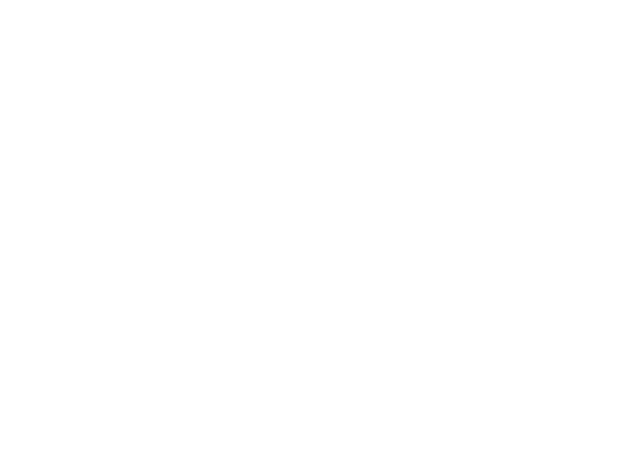
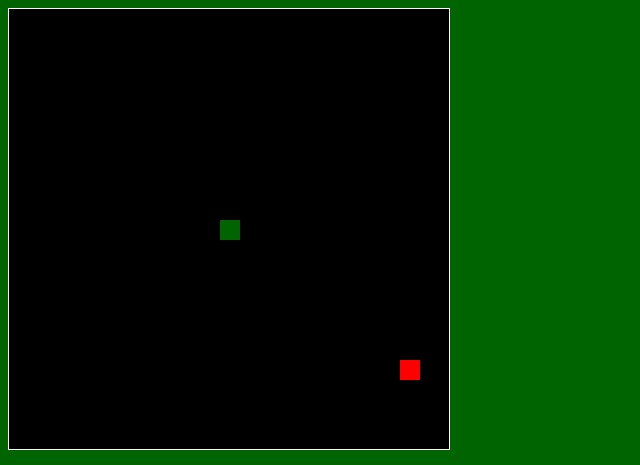
Before and after one commit to LAST2964/LAST2964.github.io, a plain HTML site: page asd-projects/snake/index.html in a window 1280 px wide. Shown: the top 465 px of the page, without its empty margins (0-640 px from the left). Drawn offline with Linux system fonts and the light colour scheme.

Commit message:
saving snake

```diff
--- a/asd-projects/snake/index.html
+++ b/asd-projects/snake/index.html
@@ -4,12 +4,15 @@
   <head>
     <title>Snake</title>
     <!--Link jQuery and CSS here-->
-
+    <link rel="stylesheet" type="text/css" href="index.css" />
+    <script src="jquery.min.js"></script>
   </head>
   <body>
-
+    <div id="board"></div>
+<h1 id="score">Score: 0</h1>
+<h1 id="highScore">High Score: 0</h1>
   </body>
 
   <!-- Link index.js here -->
-
+  <script src="index.js"></script>
 </html>
--- a/asd-projects/snake/index.js
+++ b/asd-projects/snake/index.js
@@ -11,7 +11,9 @@ var highScoreElement = $("#highScore");
 
 // TODO 4a: Create the snake, apple and score variables
 // Game Variables
-
+var snake = {};
+var apple = {};
+var score = 0;
 // Constant Variables
 var ROWS = 20;
 var COLUMNS = 20;
@@ -41,8 +43,17 @@ init();
 
 function init() {
   // TODO 4b-2: initialize the apple
+  makeApple();
   // TODO 4c-2: initialize the snake
+  // initialize the snake's body as an empty Array
+snake.body = [];
+
+// make the first snakeSquare and set it as the head
+makeSnakeSquare(10, 10);
+snake.head = snake.body[0];
   // TODO 5a: Initialize the interval
+  // start update interval
+updateInterval = setInterval(update, 100);
 }
 
 ////////////////////////////////////////////////////////////////////////////////
@@ -55,6 +66,15 @@ function init() {
  */
 function update() {
   // TODO 5b: Fill in the update function's code block
+  moveSnake();
+
+  if (hasHitWall() || hasCollidedWithSnake()) {
+    endGame();
+  }
+
+  if (hasCollidedWithApple()) {
+    handleAppleCollision();
+  }
 }
 
 function checkForNewDirection(event) {
@@ -182,6 +202,18 @@ function endGame() {
  */
 function makeApple() {
   // TODO 4b-1: Fill in the makeApple() code block
+   // make the apple jQuery Object and append it to the board
+   apple.element = $("<div>").addClass("apple").appendTo(board);
+
+   // get a random available row/column on the board
+   var randomPosition = getRandomAvailablePosition();
+
+   // initialize the row/column properties on the Apple Object
+   apple.row = randomPosition.row;
+   apple.column = randomPosition.column;
+
+   // position the apple on the screen
+   repositionSquare(apple);
 }
 
 /* Create an HTML element for a snakeSquare using jQuery. Then, given a row and
@@ -190,6 +222,26 @@ function makeApple() {
  */
 function makeSnakeSquare(row, column) {
   // TODO 4c-1: Fill in this function's code block
+  var snakeSquare = {};
+
+  // make the snakeSquare.element Object and append it to the board
+  snakeSquare.element = $("<div>").addClass("snake").appendTo(board);
+
+  // initialize the row and column properties on the snakeSquare Object
+  snakeSquare.row = row;
+  snakeSquare.column = column;
+
+  // set the position of the snake on the screen
+  repositionSquare(snakeSquare);
+
+  // if this is the head, add the snake-head id
+  if (snake.body.length === 0) {
+    snakeSquare.element.attr("id", "snake-head");
+  }
+
+  // add snakeSquare to the end of the body Array and set it as the new tail
+  snake.body.push(snakeSquare);
+  snake.tail = snakeSquare;
 }
 
 /*
@@ -205,7 +257,8 @@ function makeSnakeSquare(row, column) {
 */
 function handleKeyDown(event) {
   // TODO 6a: make the handleKeyDown function register which key is pressed
-
+  activeKey = event.which;
+console.log(activeKey);
 }
 
 /* Given a gameSquare (which may be a snakeSquare or the apple), position
```
